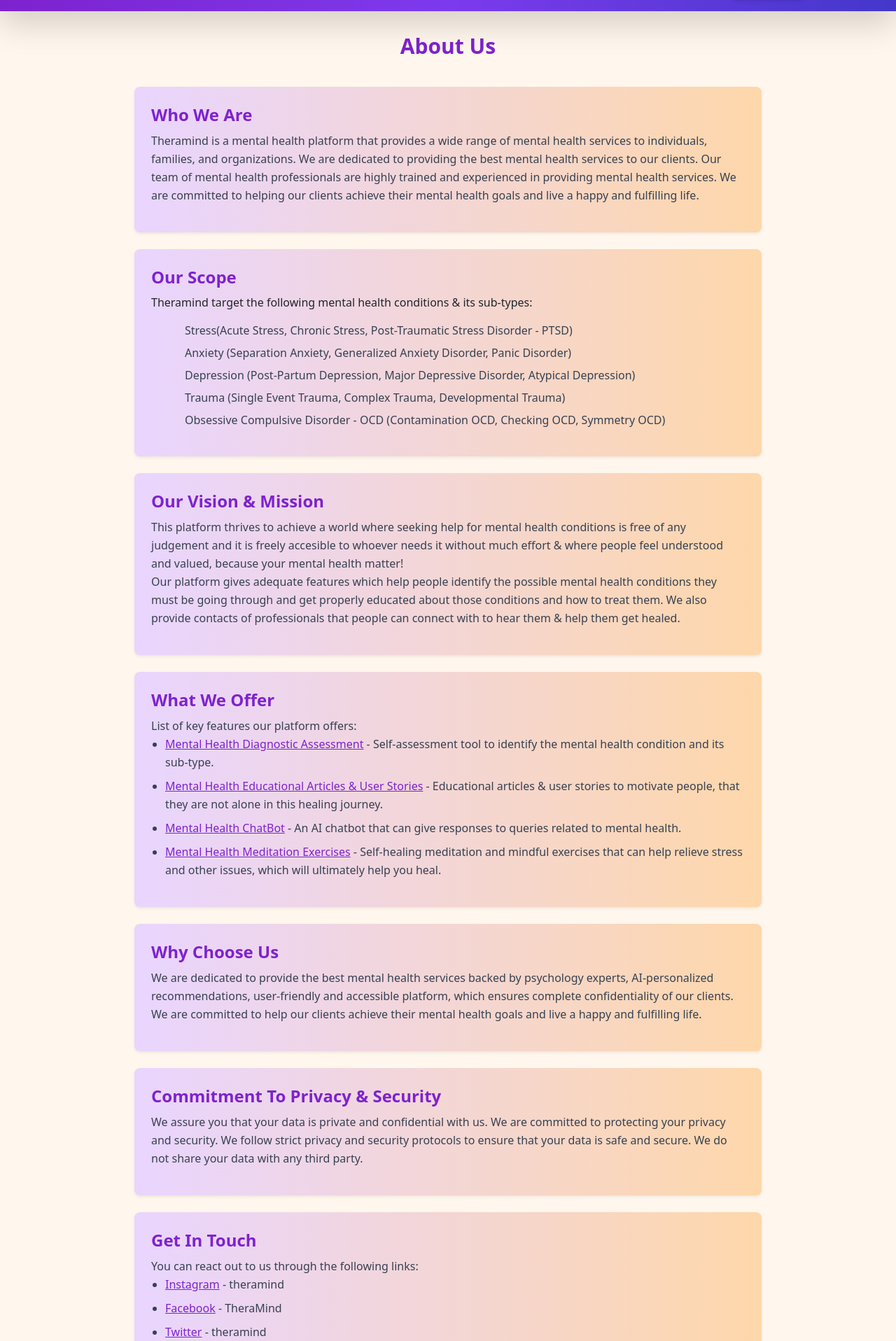
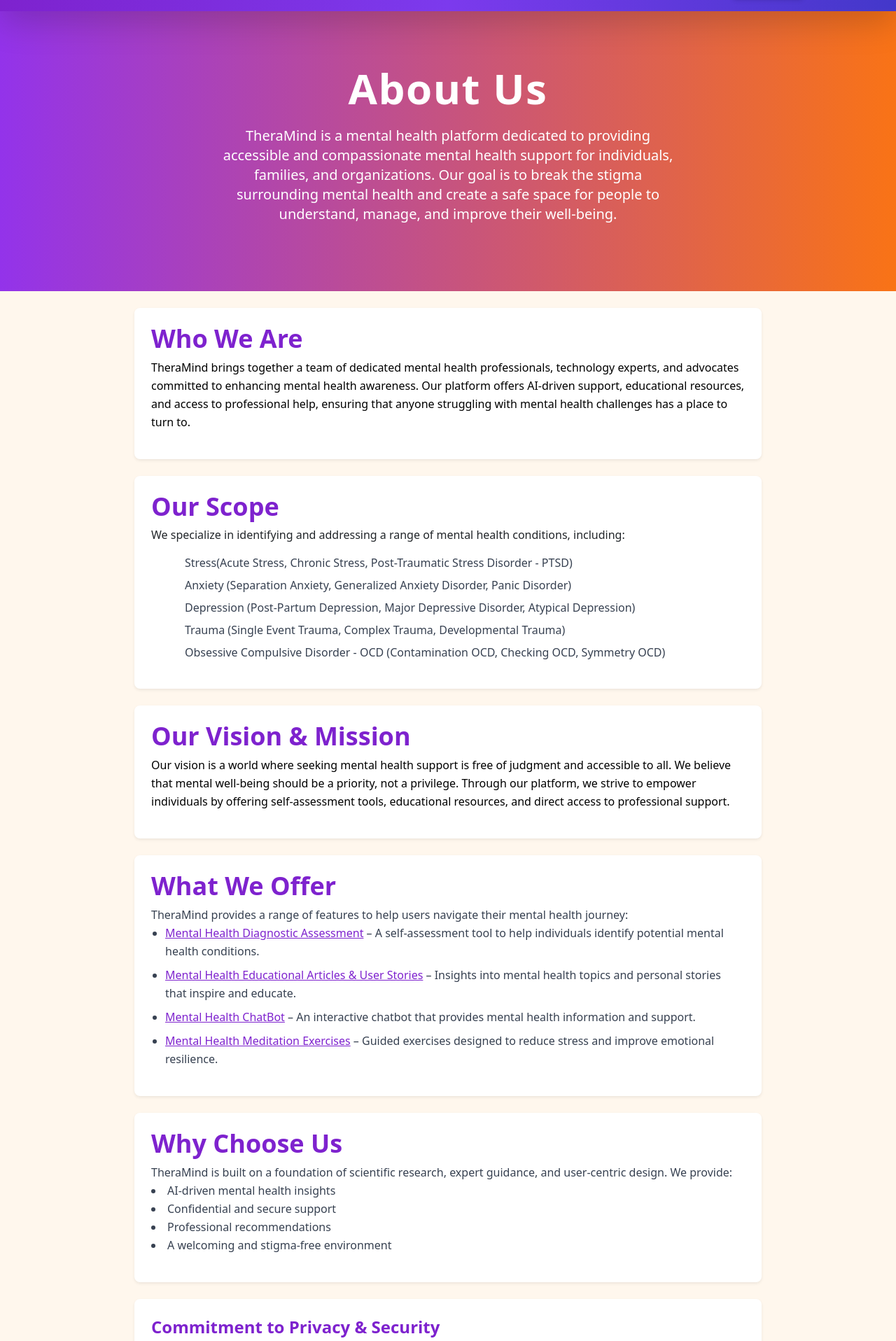
Before and after one commit to poetabdullah/theramind, a React (Create React App) app: page /about-us in a window 1280 px wide. Shown: the part 64-1980 px from the top of the page at 70% size. Built offline with nearby package versions, Linux system fonts and the light colour scheme; no server answers.

Commit message:
Made the About Us & Contact Us Page Consistent!

```diff
--- a/src/pages/AboutUs.js
+++ b/src/pages/AboutUs.js
@@ -1,50 +1,72 @@
-import React from "react"
-import { motion } from "framer-motion"
-import Footer from "../components/Footer"
+import React from "react";
+import { motion } from "framer-motion";
+import Footer from "../components/Footer";
 
 const AboutUs = () => {
   return (
     <div className="flex flex-col min-h-screen bg-orange-50">
-      <header className="text-center py-4">
-        <motion.h1 className="text-3xl font-bold text-purple-700 mt-2"
-          initial={{ opacity: 0, y: -20 }}
+      <header className="meditation-header relative bg-gradient-to-r from-purple-600 to-orange-500 py-20">
+        {/* Animated Heading */}
+        <motion.h1
+          initial={{ opacity: 0, y: -30, scale: 0.9 }}
+          animate={{ opacity: 1, y: 0, scale: 1 }}
+          transition={{ duration: 1, ease: "easeOut" }}
+          whileHover={{ scale: 1.05, transition: { duration: 0.3 } }}
+          className="text-6xl font-extrabold text-white text-center mb-4 tracking-wide"
+        >
+          About Us
+        </motion.h1>
+
+        {/* Animated Subtext */}
+        <motion.p
+          initial={{ opacity: 0, y: 20 }}
           animate={{ opacity: 1, y: 0 }}
-          transition={{ duration: 0.5 }}>About Us</motion.h1>
+          transition={{ delay: 0.5, duration: 1 }}
+          whileHover={{ scale: 1.02, transition: { duration: 0.3 } }}
+          className="mt-6 text-lg md:text-xl max-w-2xl mx-auto font-light text-white text-center"
+        >
+          TheraMind is a mental health platform dedicated to providing accessible and compassionate mental
+          health support for individuals, families, and organizations. Our goal is to break the stigma
+          surrounding mental health and create a safe space for people to understand, manage, and improve
+          their well-being.
+        </motion.p>
       </header>
-      <main className="flex-grow flex flex-col space-y-6 items-center mb-5">
+
+      <main className="flex-grow flex flex-col items-center bg-gradient-to-r from-purple-150 to-orange-150 pb-10">
+        {/* Who We Are */}
         <motion.div
-          className="service-item bg-white shadow-sm bg-gradient-to-r from-purple-200 to-orange-200
-           rounded-lg p-6 mt-2 w-11/12 max-w-4xl transition duration-300 hover:scale-105 slideUp"
+          className="service-item bg-white shadow-sm rounded-lg p-6 mt-4 w-11/12 max-w-4xl transition duration-300 hover:scale-105"
           initial={{ opacity: 0, scale: 0.9 }}
           animate={{ opacity: 1, scale: 1 }}
           transition={{ duration: 0.3, ease: "easeInOut" }}
           whileHover={{ scale: 1.05 }}
         >
-          <motion.h3 className="text-2xl font-bold text-purple-700 mb-2">
+          <motion.h3 className="text-4xl font-extrabold text-purple-700 mb-2">
             Who We Are
           </motion.h3>
-          <p className="leading-relaxed text-gray-700">
-            Theramind is a mental health platform that provides a wide range of mental health services
-            to individuals, families, and organizations. We are dedicated to providing the best mental
-            health services to our clients. Our team of mental health professionals are highly trained
-            and experienced in providing mental health services. We are committed to helping our clients
-            achieve their mental health goals and live a happy and fulfilling life.
+          <p className="leading-relaxed text-black">
+            TheraMind brings together a team of dedicated mental health professionals, technology experts,
+            and advocates committed to enhancing mental health awareness. Our platform offers AI-driven support,
+            educational resources, and access to professional help, ensuring that anyone struggling with mental
+            health challenges has a place to turn to.
           </p>
         </motion.div>
+
+        {/* Our Scope */}
         <motion.div
-          className="service-item bg-white bg-gradient-to-r from-purple-200 to-orange-200 shadow-sm rounded-lg p-4 mt-4 w-11/12 max-w-4xl transition duration-300 hover:scale-105"
+          className="service-item bg-white shadow-sm rounded-lg p-4 mt-4 w-11/12 max-w-4xl transition duration-300 hover:scale-105"
           initial={{ opacity: 0, scale: 0.9 }}
           animate={{ opacity: 1, scale: 1 }}
           transition={{ duration: 0.3, ease: "easeInOut" }}
           whileHover={{ scale: 1.05 }}
         >
-          <motion.h3 className="text-2xl font-bold text-purple-700 mb-2">
+          <motion.h3 className="text-4xl font-extrabold text-purple-700 mb-2">
             Our Scope
           </motion.h3>
-          <p>
-            Theramind target the following mental health conditions & its sub-types:
-          </p>
-          <ul className="list-disc list-inside space-y-2">
+          <motion.p>
+            We specialize in identifying and addressing a range of mental health conditions, including:
+          </motion.p>
+          <motion.ul className="list-disc list-inside space-y-2">
             {[
               "Stress(Acute Stress, Chronic Stress, Post-Traumatic Stress Disorder - PTSD)",
               "Anxiety (Separation Anxiety, Generalized Anxiety Disorder, Panic Disorder)",
@@ -60,150 +82,155 @@
                 <span>{condition}</span>
               </motion.li>
             ))}
-          </ul>
+          </motion.ul>
         </motion.div>
+
+        {/* Our Vision & Mission */}
         <motion.div
-          className="service-item bg-white shadow-sm bg-gradient-to-r from-purple-200 to-orange-200 rounded-lg p-6 mt-4 w-11/12 max-w-4xl transition duration-300 hover:scale-105"
+          className="service-item bg-white shadow-sm rounded-lg p-6 mt-4 w-11/12 max-w-4xl transition duration-300 hover:scale-105"
           initial={{ opacity: 0, scale: 0.9 }}
           animate={{ opacity: 1, scale: 1 }}
           transition={{ duration: 0.3, ease: "easeInOut" }}
           whileHover={{ scale: 1.05 }}
         >
-          <motion.h3 className="text-2xl font-bold text-purple-700 mb-2">
+          <motion.h3 className="text-4xl font-extrabold text-purple-700 mb-2">
             Our Vision & Mission
           </motion.h3>
-          <p className="leading-relaxed text-gray-700">
-            This platform thrives to achieve a world where seeking help for mental health conditions
-            is free of any judgement and it is freely accesible to whoever needs it without much effort
-            & where people feel understood and valued, because your mental health matter!<br></br>
-            Our platform gives adequate features which help people identify the possible mental health
-            conditions they must be going through and get properly educated about those conditions and
-            how to treat them. We also provide contacts of professionals that people can connect with to
-            hear them & help them get healed.
+          <p className="leading-relaxed text-black">
+            Our vision is a world where seeking mental health support is free of judgment and accessible to
+            all. We believe that mental well-being should be a priority, not a privilege. Through our
+            platform, we strive to empower individuals by offering self-assessment tools, educational
+            resources, and direct access to professional support.
           </p>
         </motion.div>
+
+        {/* What We Offer */}
         <motion.div
-          className="service-item bg-white shadow-sm bg-gradient-to-r from-purple-200 to-orange-200 rounded-lg p-6 mt-4 w-11/12 max-w-4xl transition duration-300 hover:scale-105"
+          className="service-item bg-white shadow-sm rounded-lg p-6 mt-4 w-11/12 max-w-4xl transition duration-300 hover:scale-105"
           initial={{ opacity: 0, scale: 0.9 }}
           animate={{ opacity: 1, scale: 1 }}
           transition={{ duration: 0.3, ease: "easeInOut" }}
           whileHover={{ scale: 1.05 }}
         >
-          <motion.h3 className="text-2xl font-bold text-purple-700 mb-2">
+          <motion.h3 className="text-4xl font-extrabold text-purple-700 mb-2">
             What We Offer
           </motion.h3>
-          <p className="leading-relaxed text-gray-700">
-            List of key features our platform offers:
-            <ul className="list-disc pl-5 space-y-2">
-              <li>
-                <a href="/start-screen"
+          <motion.p className="leading-relaxed text-gray-700">
+            TheraMind provides a range of features to help users navigate their mental health journey:
+            <motion.ul className="list-disc pl-5 space-y-2">
+              <motion.li>
+                <motion.a href="/start-screen"
                   className="text-purple-700 font-medium transition duration-200 hover:text-orange-500
                 hover:underline">Mental Health Diagnostic Assessment
-                </a><span> - Self-assessment tool to identify the mental health condition and its sub-type.
+                </motion.a><span> – A self-assessment tool to help individuals identify potential mental health conditions.
                 </span>
-              </li>
-              <li>
-                <a href="/education-main"
+              </motion.li>
+              <motion.li>
+                <motion.a href="/education-main"
                   className="text-purple-700 font-medium transition duration-200 hover:text-orange-500
                 hover:underline">Mental Health Educational Articles & User Stories
-                </a><span> - Educational articles & user stories to motivate people,
-                  that they are not alone in this healing journey.
+                </motion.a><span> – Insights into mental health topics and personal stories that inspire and educate.
                 </span>
-              </li>
-              <li>
-                <a href="/splash-screen"
+              </motion.li>
+              <motion.li>
+                <motion.a href="/splash-screen"
                   className="text-purple-700 font-medium transition duration-200 hover:text-orange-500
                 hover:underline">Mental Health ChatBot
-                </a><span> - An AI chatbot that can give responses to queries related to mental health.
+                </motion.a><span> – An interactive chatbot that provides mental health information and support.
                 </span>
-              </li>
-              <li>
-                <a href="/meditation"
+              </motion.li>
+              <motion.li>
+                <motion.a href="/meditation"
                   className="text-purple-700 font-medium transition duration-200 hover:text-orange-500
                 hover:underline">Mental Health Meditation Exercises
-                </a><span> - Self-healing meditation and mindful
-                  exercises that can help relieve stress and other issues, which will ultimately help you heal.
+                </motion.a><span> – Guided exercises designed to reduce stress and improve emotional resilience.
                 </span>
-              </li>
-            </ul>
-          </p>
+              </motion.li>
+            </motion.ul>
+          </motion.p>
         </motion.div>
+
+        {/* Why Choose Us */}
         <motion.div
-          className="service-item bg-white shadow-sm bg-gradient-to-r from-purple-200 to-orange-200 rounded-lg p-6 mt-4 w-11/12 max-w-4xl transition duration-300 hover:scale-105"
+          className="service-item bg-white shadow-sm rounded-lg p-6 mt-4 w-11/12 max-w-4xl transition duration-300 hover:scale-105"
           initial={{ opacity: 0, scale: 0.9 }}
           animate={{ opacity: 1, scale: 1 }}
           transition={{ duration: 0.3, ease: "easeInOut" }}
           whileHover={{ scale: 1.05 }}
         >
-          <motion.h3 className="text-2xl font-bold text-purple-700 mb-2">
+          <motion.h3 className="text-4xl font-extrabold text-purple-700 mb-2">
             Why Choose Us
           </motion.h3>
-          <p className="leading-relaxed text-gray-700">
-            We are dedicated to provide the best mental health services backed by psychology experts,
-            AI-personalized recommendations, user-friendly and accessible platform, which ensures
-            complete confidentiality of our clients. We are committed to help our clients achieve
-            their mental health goals and live a happy and fulfilling life.
-          </p>
+          <motion.p className="leading-relaxed text-gray-700">
+            TheraMind is built on a foundation of scientific research, expert guidance, and user-centric design. We provide:
+            <motion.li>AI-driven mental health insights</motion.li>
+            <motion.li>Confidential and secure support</motion.li>
+            <motion.li>Professional recommendations</motion.li>
+            <motion.li>A welcoming and stigma-free environment</motion.li>
+          </motion.p>
         </motion.div>
+
+        {/* Commitment to Privacy */}
         <motion.div
-          className="service-item bg-white shadow-sm bg-gradient-to-r from-purple-200 to-orange-200 rounded-lg p-6 mt-4 w-11/12 max-w-4xl transition duration-300 hover:scale-105"
+          className="service-item bg-white shadow-sm rounded-lg p-6 mt-4 w-11/12 max-w-4xl transition duration-300 hover:scale-105"
           initial={{ opacity: 0, scale: 0.9 }}
           animate={{ opacity: 1, scale: 1 }}
           transition={{ duration: 0.3, ease: "easeInOut" }}
           whileHover={{ scale: 1.05 }}
         >
-          <motion.h3 className="text-2xl font-bold text-purple-700 mb-2">
-            Commitment To Privacy & Security
+          <motion.h3 className="text-2xl font-extrabold text-purple-700 mb-2">
+            Commitment to Privacy & Security
           </motion.h3>
-          <p className="leading-relaxed text-gray-700">
-            We assure you that your data is private and confidential with us. We are committed to
-            protecting your privacy and security. We follow strict privacy and security protocols to
-            ensure that your data is safe and secure. We do not share your data with any third party.
+          <p className="leading-relaxed text-black">
+            Your mental health journey is personal, and we respect your privacy. TheraMind follows strict
+            data security and confidentiality protocols to ensure that your information remains protected
+            at all times.
           </p>
         </motion.div>
+
+        {/* Get in Touch */}
         <motion.div
-          className="service-item bg-white shadow-sm bg-gradient-to-r from-purple-200 to-orange-200 rounded-lg p-6 mt-4 w-11/12 max-w-4xl transition duration-300 hover:scale-105"
+          className="service-item bg-white shadow-sm rounded-lg p-6 mt-4 w-11/12 max-w-4xl transition duration-300 hover:scale-105"
           initial={{ opacity: 0, scale: 0.9 }}
           animate={{ opacity: 1, scale: 1 }}
           transition={{ duration: 0.3, ease: "easeInOut" }}
           whileHover={{ scale: 1.05 }}
         >
-          <motion.h3 className="text-2xl font-bold text-purple-700 mb-2">
+          <motion.h3 className="text-4xl font-extrabold text-purple-700 mb-2">
             Get In Touch
           </motion.h3>
-          <p className="leading-relaxed text-gray-700">
-            You can react out to us through the following links:
-            <ul className="list-disc pl-5 space-y-2">
-              <li>
-                <a href="/instagram"
+          <motion.p className="leading-relaxed text-gray-700">
+            We’d love to connect with you! Follow us on social media for updates and mental health insights:
+            <motion.ul className="list-disc pl-5 space-y-2">
+              <motion.li>
+                <motion.a href="/instagram"
                   className="text-purple-700 font-medium transition duration-200 hover:text-orange-500
                 hover:underline">Instagram
-                </a><span> - theramind
+                </motion.a><span> - theramind
                 </span>
-              </li>
-              <li>
-                <a href="/facebook"
+              </motion.li>
+              <motion.li>
+                <motion.a href="/facebook"
                   className="text-purple-700 font-medium transition duration-200 hover:text-orange-500
                 hover:underline">Facebook
-                </a><span> - TheraMind
+                </motion.a><span> - TheraMind
                 </span>
-              </li>
-              <li>
-                <a href="/twitter"
+              </motion.li>
+              <motion.li>
+                <motion.a href="/twitter"
                   className="text-purple-700 font-medium transition duration-200 hover:text-orange-500
                 hover:underline">Twitter
-                </a><span> - theramind
+                </motion.a><span> - theramind
                 </span>
-              </li>
-            </ul>
-          </p>
+              </motion.li>
+            </motion.ul>
+          </motion.p>
         </motion.div>
       </main>
+
       <Footer />
     </div>
-
-
-  )
-}
+  );
+};
 
 export default AboutUs;
```
Also changed, not shown: src/pages/ContactUs.js (+39 -20 lines), src/pages/QuestionnairePage.js (+19 -21 lines).
